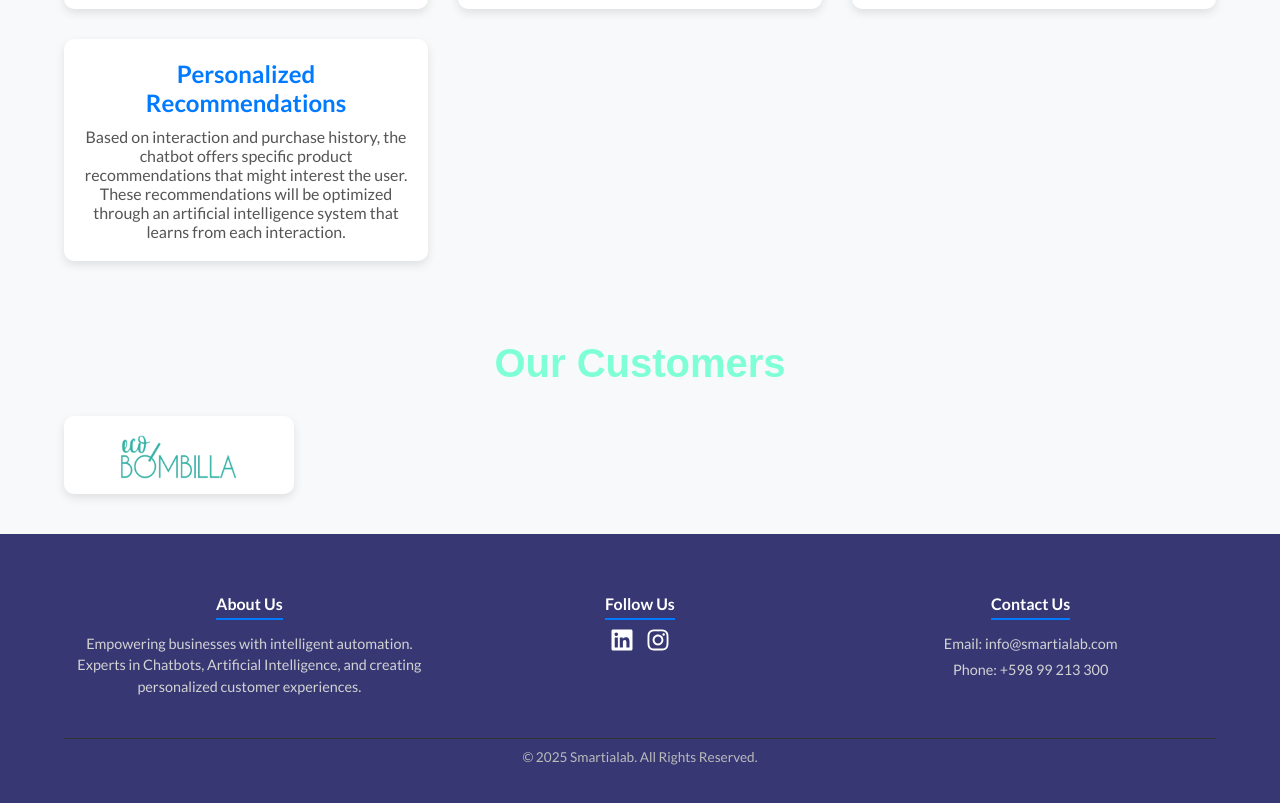
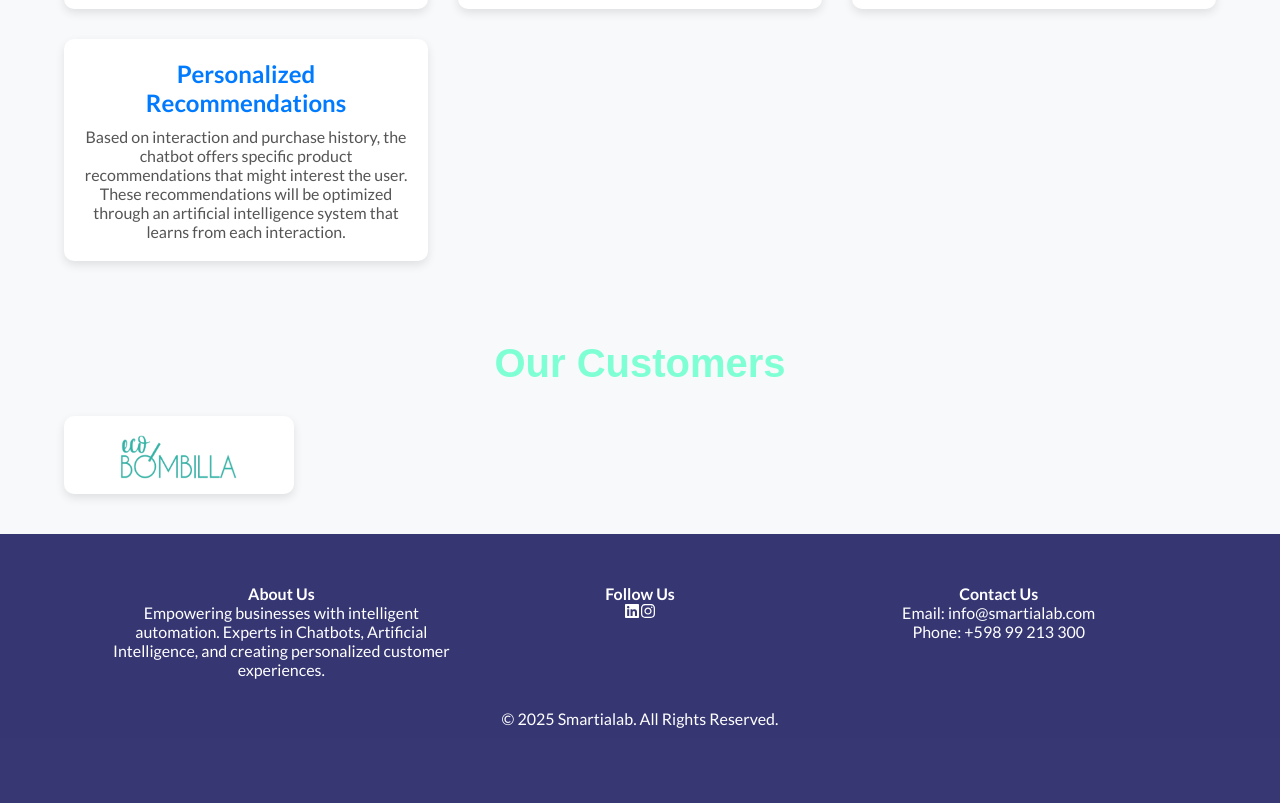
Before and after one commit to Joaquinelizondo/smartia, a React (Vite) app: page / in a window 1280 px wide. Shown: the part 3327-4130 px from the top of the page. After the commit the page ends 4075 px from the top, so only its background shows below. Built offline with nearby package versions, Linux system fonts and the light colour scheme.

Commit message:
correccion package.json src/Componentes/Footer/index.css

```diff
--- a/package.json
+++ b/package.json
@@ -7,7 +7,8 @@
     "dev": "vite",
     "build": "vite build",
     "lint": "eslint .",
-    "preview": "vite preview"
+    "preview": "vite preview",
+    "deploy": "gh-pages -d dist"
   },
   "dependencies": {
     "@emotion/react": "^11.14.0",
@@ -28,6 +29,7 @@
     "eslint": "^9.21.0",
     "eslint-plugin-react-hooks": "^5.1.0",
     "eslint-plugin-react-refresh": "^0.4.19",
+    "gh-pages": "^6.3.0",
     "globals": "^15.15.0",
     "vite": "^6.2.0"
   }
--- a/src/Componentes/Footer/index.css
+++ b/src/Componentes/Footer/index.css
@@ -1,103 +1,62 @@
+/* 🔹 Estilos generales del footer */
 .footer {
-  background-color: rgb(55, 55, 116);
+  display: flex;
+  flex-direction: column;
+  align-items: center;
+  justify-content: center;
+  background-color:  rgba(55, 55, 116, 0.9); /* ✅ Fondo oscuro */
   color: white;
-  padding: 40px 5vw;
   text-align: center;
-  font-family: 'Arial', sans-serif;
+  padding: 20px;
+  width: 100%;
+  position: relative;
+  bottom: 0;
 }
 
-/* Contenedor principal del footer */
+/* 🔹 Contenedor principal con Flexbox */
 .footer-container {
   display: flex;
+  flex-wrap: wrap;
   justify-content: space-around;
-  flex-wrap: wrap;
-  gap: 20px;
-  padding: 20px 0;
+  width: 90%;
   max-width: 1200px;
-  margin: 0 auto;
+  padding: 20px;
 }
 
-/* Secciones del footer */
+/* 🔹 Estilos de cada sección del footer */
 .footer-section {
   flex: 1;
-  min-width: 250px;
-  max-width: 350px;
-  text-align: center;
+  min-width: 200px;
+  margin: 10px;
 }
 
-/* Títulos del footer */
-.footer-section h4 { /* ✅ Se cambió de h3 a h4 */
-  margin-bottom: 8px;
-  color: #ffffff;
-  font-size: 1rem; /* 🔥 Ajustado para evitar que sea demasiado grande */
-  border-bottom: 2px solid #007bff;
-  display: inline-block;
-  padding-bottom: 5px;
+/* 🔹 Estilos para enlaces */
+.footer a {
+  color: white; /* ✅ Amarillo */
+  text-decoration: none;
+  font-weight: bold;
 }
 
-/* Texto de las secciones */
-.footer-section p {
-  margin: 5px 0;
-  color: #d3d3d3;
-  line-height: 1.5;
-  font-size: 0.9rem; /* 🔥 Reducción de tamaño */
+.footer a:hover {
+  color: #fff; /* ✅ Cambio de color al pasar el mouse */
 }
 
-/* Estilos de los íconos sociales */
-.social-icons {
-  display: flex;
-  gap: 12px;
-  justify-content: center;
-  font-size: 1.5rem; /* 🔥 Reducción del tamaño */
+/* 🔹 Copyright */
+.footer-copy {
+  font-size: 0.9rem;
+  margin-top: 10px;
+  opacity: 0.8;
 }
 
-.social-icons a {
-  color: white;
-  transition: transform 0.3s ease, color 0.3s ease;
-}
-
-.social-icons a:hover {
-  transform: scale(1.1);
-  color: #007bff;
-}
-
-/* Línea separadora en la parte inferior */
-.footer-bottom {
-  border-top: 1px solid #333;
-  margin-top: 15px;
-  padding-top: 10px;
-  font-size: 0.85rem;
-  color: #bbb;
-}
-
-/* 📌 RESPONSIVIDAD */
+/* 🔹 Responsividad para móviles */
 @media (max-width: 768px) {
   .footer-container {
     flex-direction: column;
-    align-items: center;
     text-align: center;
-    gap: 20px;
   }
 
   .footer-section {
-    min-width: 90%;
+    width: 100%;
+    text-align: center;
   }
 }
-
-@media (max-width: 480px) {
-  .footer-container {
-    padding: 15px 0;
-  }
-
-  .footer-section h4 {
-    font-size: 0.95rem;
-  }
-
-  .footer-section p {
-    font-size: 0.85rem;
-  }
-
-  .footer-bottom p {
-    font-size: 0.75rem;
-  }
-}
```
Also changed, not shown: 1 other file (tests, documents, lock files or other folders).
